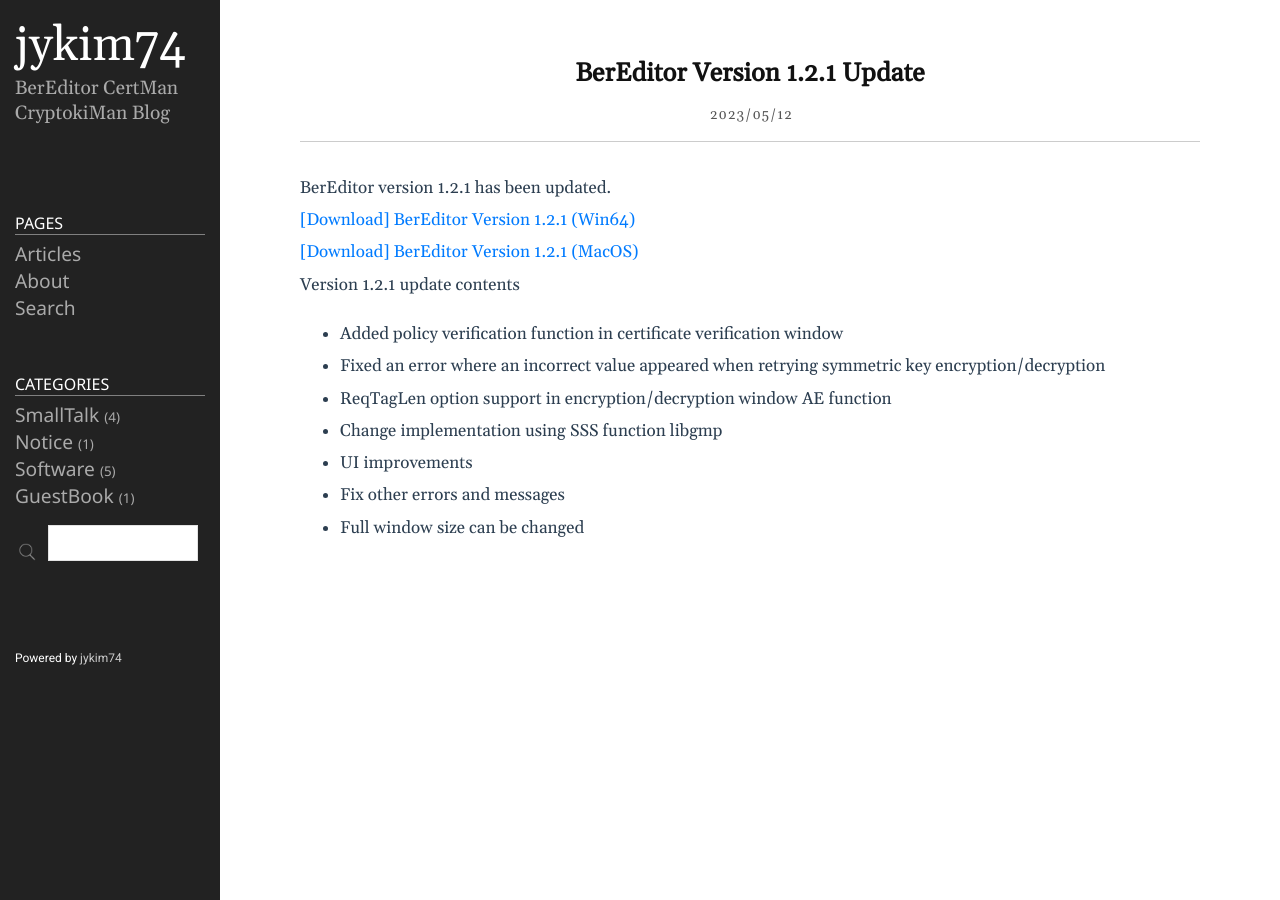
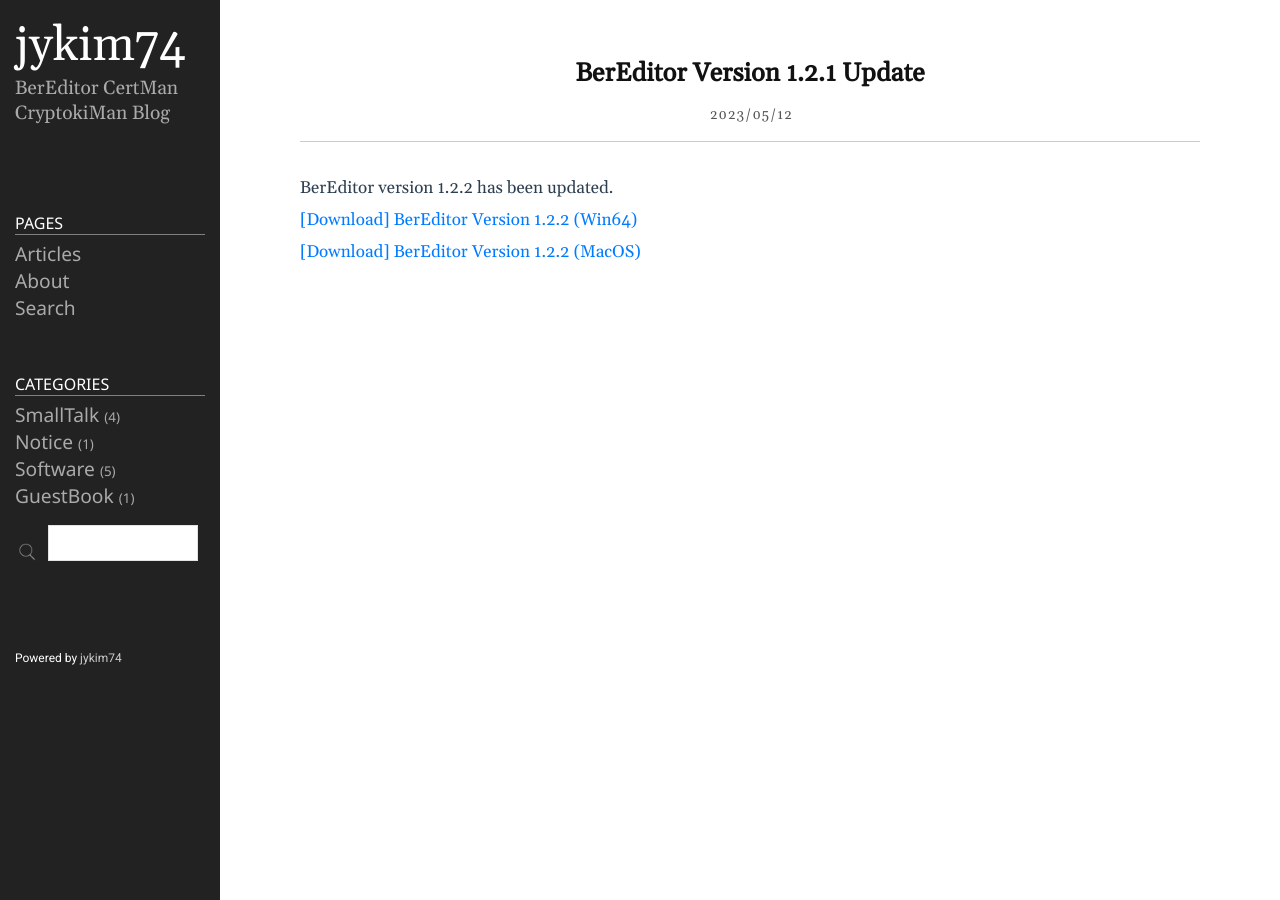
Before and after one commit to jykim74/jykim74.github.io, a Jekyll site: the page built from _posts/2023-05-12-BerEditorV121_update.markdown, in a window 1280 px wide. Built offline with Jekyll 4.4.1, drawn with Linux system fonts in a browser that asks for light colours; nearby versions of some CDN libraries; comment, search, counter and statistics services are not loaded.

Commit message:
Update 2023-05-12-BerEditorV121_update.markdown

```diff
--- a/_posts/2023-05-12-BerEditorV121_update.markdown
+++ b/_posts/2023-05-12-BerEditorV121_update.markdown
@@ -4,18 +4,9 @@
 tags: [BerEditor,Version121]
 category: Software
 ---
-BerEditor version 1.2.1 has been updated.
+BerEditor version 1.2.2 has been updated.
 <br>
 
-[[Download] BerEditor Version 1.2.1 (Win64)]( https://jykim74.github.io/msi/BerEditor-enV121.msi "BerEditor" )
+[[Download] BerEditor Version 1.2.2 (Win64)]( https://jykim74.github.io/msi/BerEditor-enV122.msi "BerEditor" )
 <br>
-[[Download] BerEditor Version 1.2.1 (MacOS)]( https://jykim74.github.io/msi/BerEditorV121.dmg "BerEditor" )
-
-Version 1.2.1 update contents
-- Added policy verification function in certificate verification window
-- Fixed an error where an incorrect value appeared when retrying symmetric key encryption/decryption
-- ReqTagLen option support in encryption/decryption window AE function
-- Change implementation using SSS function libgmp
-- UI improvements
-- Fix other errors and messages
-- Full window size can be changed
+[[Download] BerEditor Version 1.2.2 (MacOS)]( https://jykim74.github.io/msi/BerEditorV122.dmg "BerEditor" )
```
